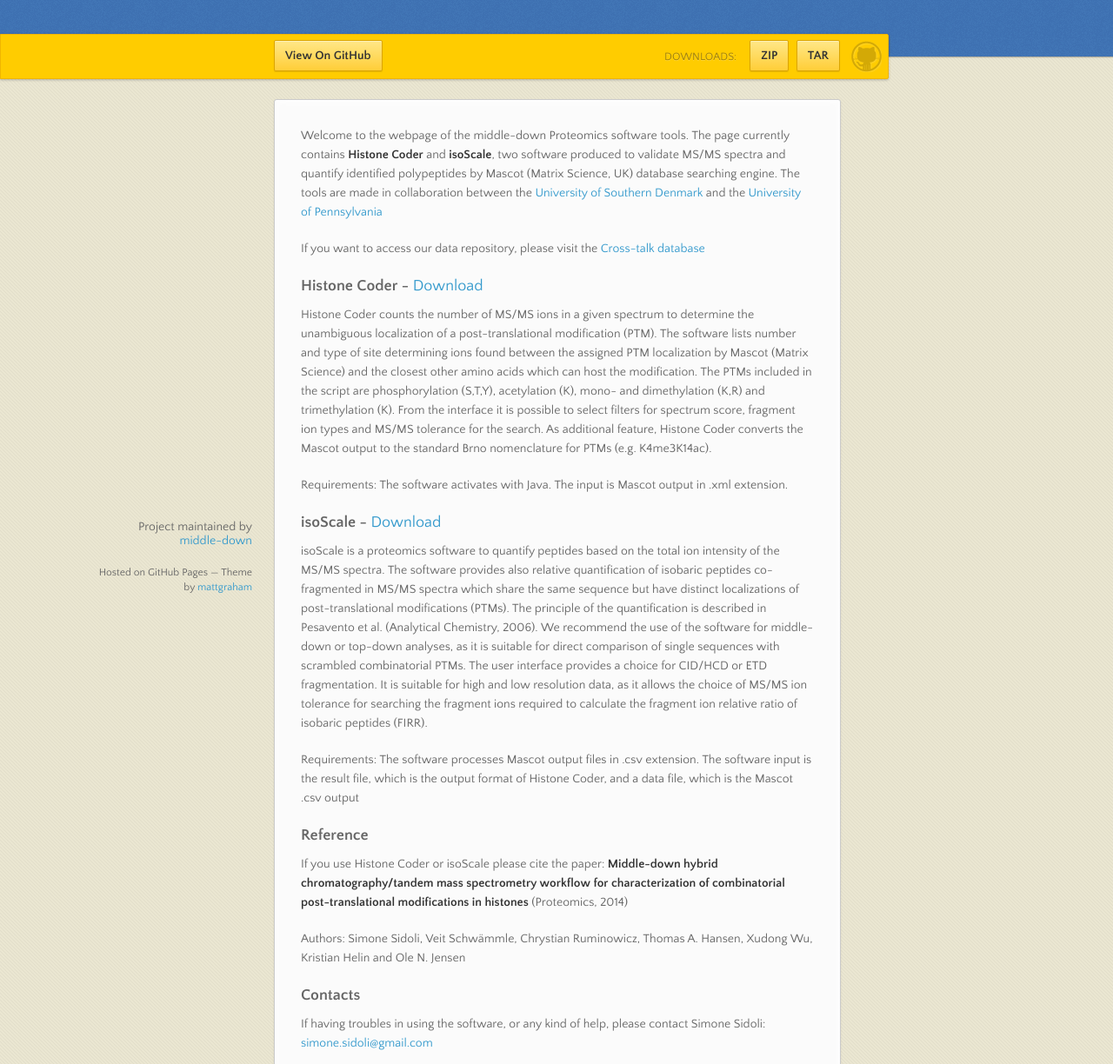
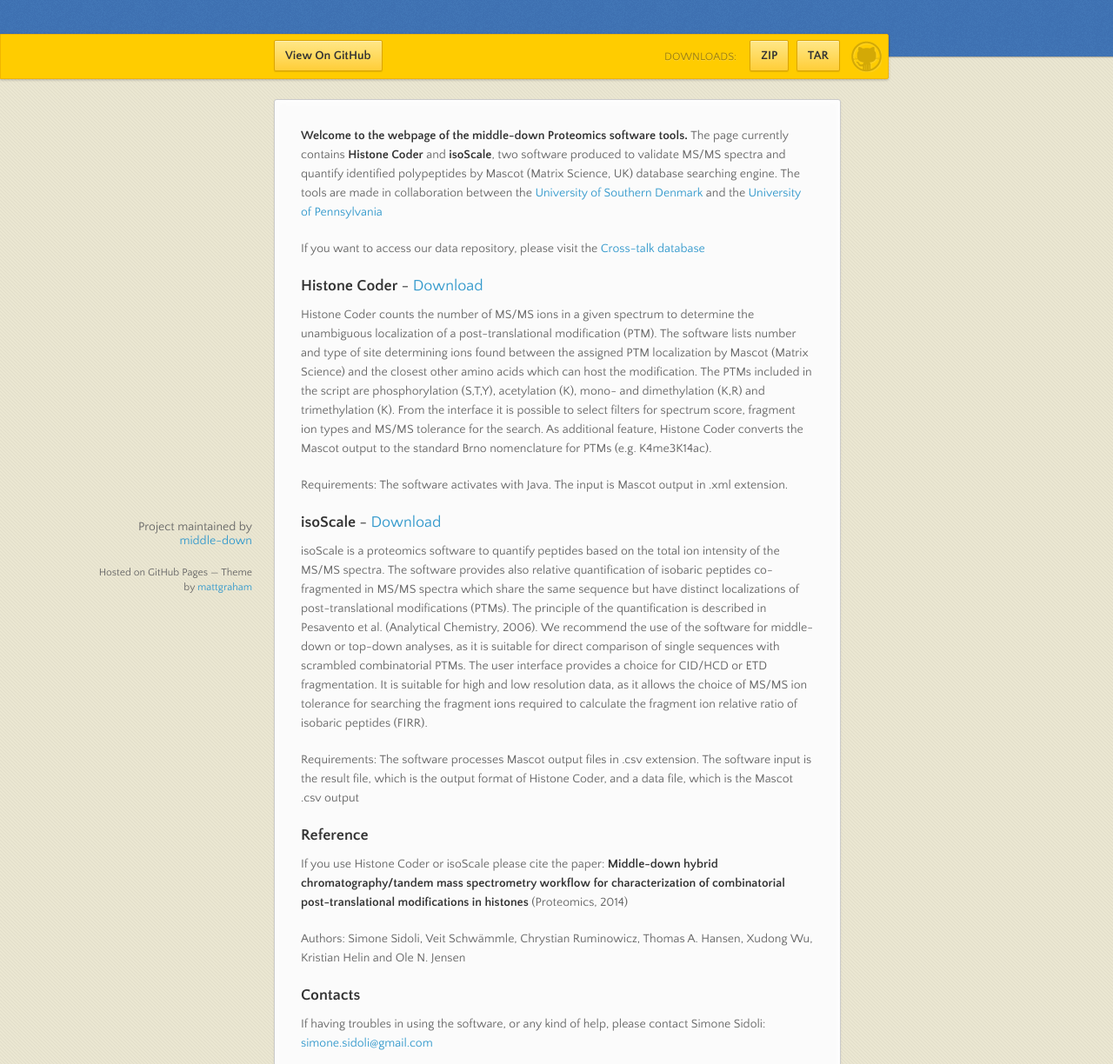
Before and after one commit to middle-down/Software, a plain HTML site: page index.html in a window 1280 px wide. Shown: the part 76-1300 px from the top of the page at 87% size. Drawn offline with nearby package versions, Linux system fonts and the light colour scheme.

```diff
--- a/index.html
+++ b/index.html
@@ -39,13 +39,14 @@
         <ul></ul>
       </nav>
       <section>
-        <p>Welcome to the webpage of the middle-down Proteomics software tools.
+        <p><strong>Welcome to the webpage of the middle-down Proteomics software tools.</strong>
 The page currently contains <strong>Histone Coder</strong> and <strong>isoScale</strong>, two software produced to validate MS/MS spectra and quantify identified polypeptides by Mascot (Matrix Science, UK) database searching engine. The tools are made in collaboration between the <a href="http://www.sdu.dk">University of Southern Denmark</a> and the <a href="http://www.upenn.edu/">University of Pennsylvania</a></p>
 
 <p>If you want to access our data repository, please visit the <a href="http://crosstalkdb.bmb.sdu.dk/">Cross-talk database</a></p>
 
 <h3>
-<a name="histone-coder---download" class="anchor" href="#histone-coder---download"><span class="octicon octicon-link"></span></a>Histone Coder - <a href="https://github.com/middle-down/Software/blob/master/Histone%20Coder.jar?raw=true">Download</a>
+<a name="histone-coder---download" class="anchor" href="#histone-coder---download"><span class="octicon octicon-link"></span></a>
+<strong>Histone Coder</strong> - <a href="https://github.com/middle-down/Software/blob/master/Histone%20Coder.jar?raw=true">Download</a>
 </h3>
 
 <p>Histone Coder counts the number of MS/MS ions in a given spectrum to determine the unambiguous localization of a post-translational modification (PTM). The software lists number and type of site determining ions found between the assigned PTM localization by Mascot (Matrix Science) and the closest other amino acids which can host the modification. The PTMs included in the script are phosphorylation (S,T,Y), acetylation (K), mono- and dimethylation (K,R) and trimethylation (K). From the interface it is possible to select filters for spectrum score, fragment ion types and MS/MS tolerance for the search. As additional feature, Histone Coder converts the Mascot output to the standard Brno nomenclature for PTMs (e.g. K4me3K14ac). </p>
@@ -53,7 +54,8 @@ The page currently contains <strong>Histone Coder</strong> and <strong>isoScale<
 <p>Requirements: The software activates with Java. The input is Mascot output in .xml extension. </p>
 
 <h3>
-<a name="isoscale---download" class="anchor" href="#isoscale---download"><span class="octicon octicon-link"></span></a>isoScale - <a href="https://github.com/middle-down/Software/blob/master/isoScale%20-%20v1.jar?raw=true">Download</a>
+<a name="isoscale---download" class="anchor" href="#isoscale---download"><span class="octicon octicon-link"></span></a>
+<strong>isoScale</strong> - <a href="https://github.com/middle-down/Software/blob/master/isoScale-v2.jar?raw=true">Download</a>
 </h3>
 
 <p>isoScale is a proteomics software to quantify peptides based on the total ion intensity of the MS/MS spectra. The software provides also relative quantification of isobaric peptides co-fragmented in MS/MS spectra which share the same sequence but have distinct localizations of post-translational modifications (PTMs). The principle of the quantification is described in Pesavento et al. (Analytical Chemistry, 2006). We recommend the use of the software for middle-down or top-down analyses, as it is suitable for direct comparison of single sequences with scrambled combinatorial PTMs. The user interface provides a choice for CID/HCD or ETD fragmentation. It is suitable for high and low resolution data, as it allows the choice of MS/MS ion tolerance for searching the fragment ions required to calculate the fragment ion relative ratio of isobaric peptides (FIRR). </p>
@@ -61,7 +63,8 @@ The page currently contains <strong>Histone Coder</strong> and <strong>isoScale<
 <p>Requirements: The software processes Mascot output files in .csv extension. The software input is the result file, which is the output format of Histone Coder, and a data file, which is the Mascot .csv output </p>
 
 <h3>
-<a name="reference" class="anchor" href="#reference"><span class="octicon octicon-link"></span></a>Reference</h3>
+<a name="reference" class="anchor" href="#reference"><span class="octicon octicon-link"></span></a><strong>Reference</strong>
+</h3>
 
 <p>If you use Histone Coder or isoScale please cite the paper: <strong>Middle-down hybrid chromatography/tandem mass spectrometry workflow for characterization of combinatorial post-translational modifications in histones</strong> (Proteomics, 2014)</p>
 
@@ -69,7 +72,8 @@ The page currently contains <strong>Histone Coder</strong> and <strong>isoScale<
 Simone Sidoli, Veit Schwämmle, Chrystian Ruminowicz, Thomas A. Hansen, Xudong Wu, Kristian Helin and Ole N. Jensen</p>
 
 <h3>
-<a name="contacts" class="anchor" href="#contacts"><span class="octicon octicon-link"></span></a>Contacts</h3>
+<a name="contacts" class="anchor" href="#contacts"><span class="octicon octicon-link"></span></a><strong>Contacts</strong>
+</h3>
 
 <p>If having troubles in using the software, or any kind of help, please contact
 Simone Sidoli: <a href="mailto:simone.sidoli@gmail.com">simone.sidoli@gmail.com</a></p>
```
Also changed, not shown: params.json (+1 -1 lines).
